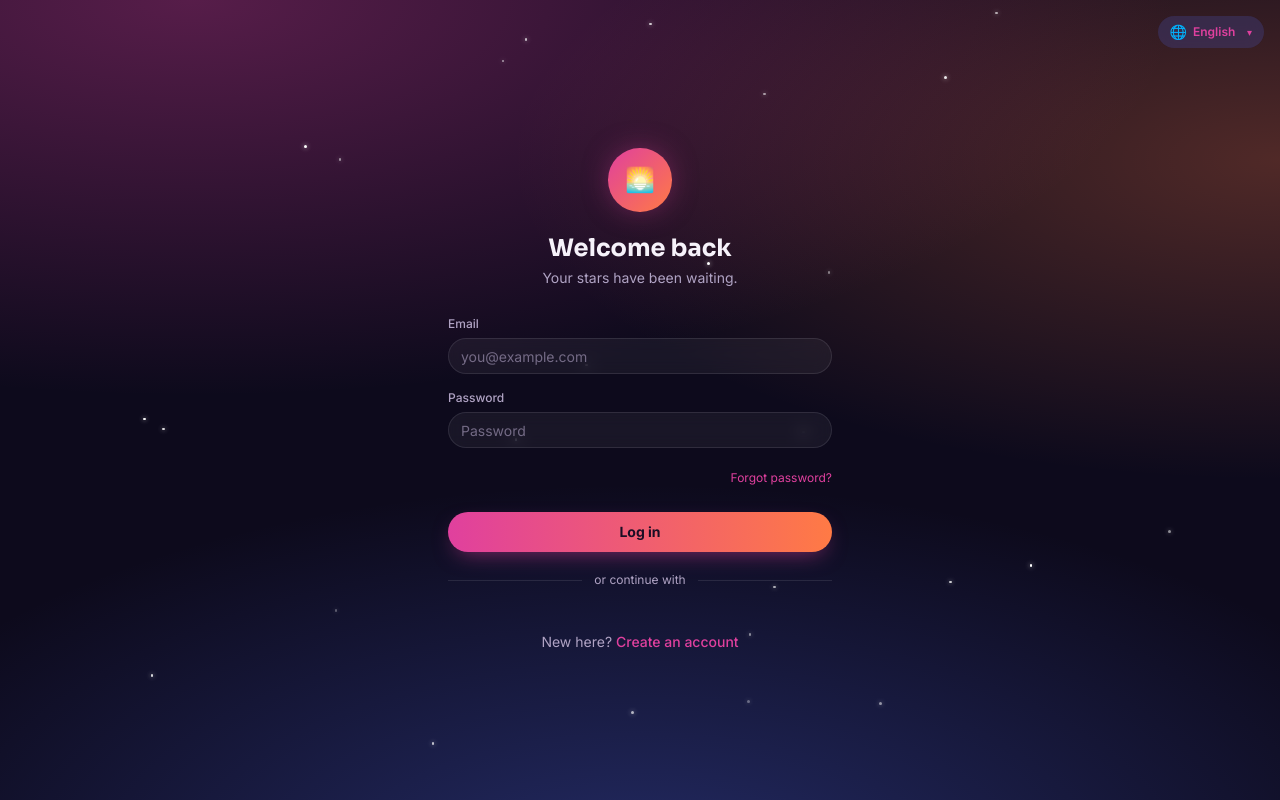
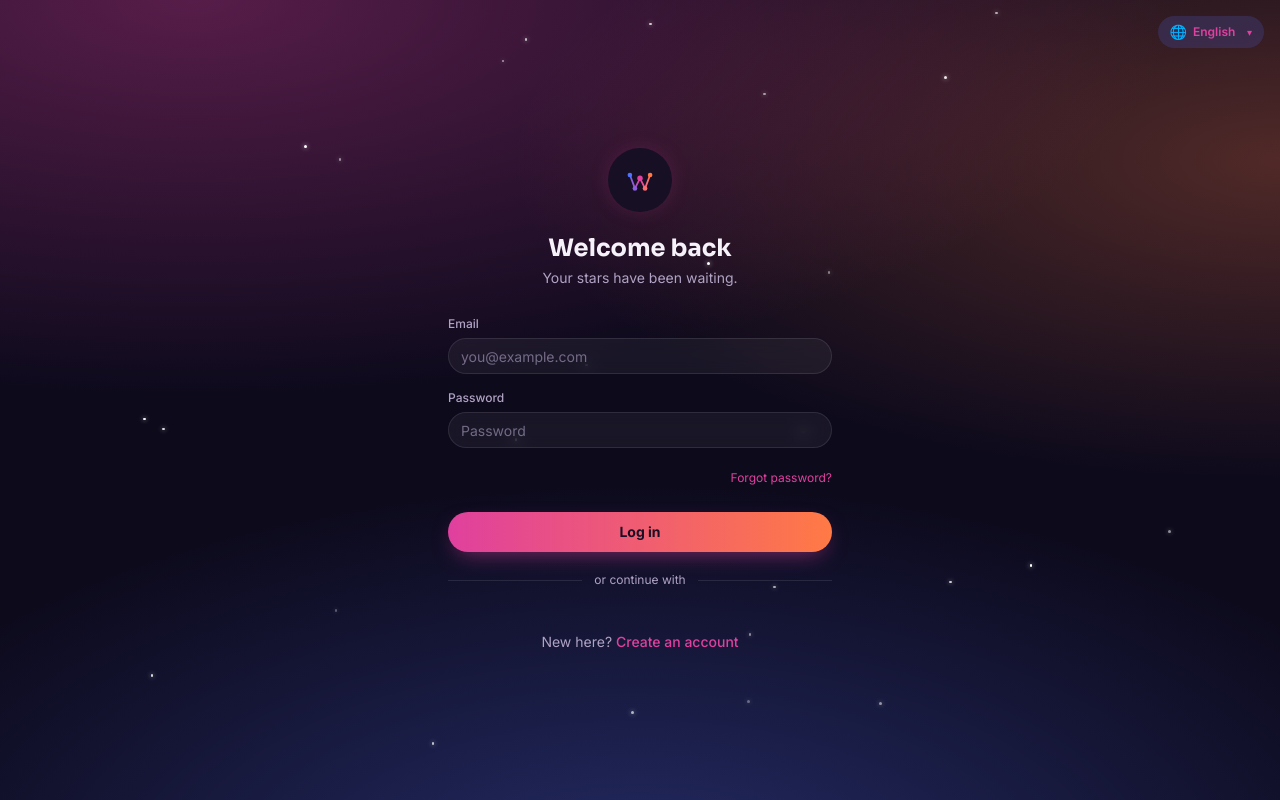
Before and after one commit to KanikaTyagi06/wishjourney, a Next.js app in the folder frontend/: page /en/login in a window 1280 px wide. Built offline with nearby package versions, Linux system fonts and the light colour scheme.

Commit message:
feat(brand): add WishJourney constellation logo mark, update register copy

```diff
--- a/frontend/src/app/[locale]/login/page.tsx
+++ b/frontend/src/app/[locale]/login/page.tsx
@@ -9,6 +9,7 @@ import Stars from "@/components/Stars";
 import { Button } from "@/components/ui/button";
 import { Input } from "@/components/ui/input";
 import { Label } from "@/components/ui/label";
+import WishJourneyMark from "@/components/WishJourneyMark";
 
 declare global {
   interface Window {
@@ -102,12 +103,11 @@ export default function LoginPage() {
         <div
           className="w-16 h-16 rounded-2xl flex items-center justify-center mx-auto mb-5"
           style={{
-            background:
-              "linear-gradient(135deg, var(--nebula-magenta), var(--nebula-orange))",
-            boxShadow: "0 0 30px -6px rgba(224, 64, 158, 0.55)",
+            background: "#171025",
+            boxShadow: "0 0 24px -8px rgba(224, 64, 158, 0.4)",
           }}
         >
-          <span className="text-2xl">🌅</span>
+          <WishJourneyMark className="w-8 h-8" />
         </div>
 
         <h1 className="font-heading text-2xl font-bold mb-1 text-nebula-ink">
--- a/frontend/src/app/[locale]/register/page.tsx
+++ b/frontend/src/app/[locale]/register/page.tsx
@@ -5,6 +5,11 @@ import { useRouter, useParams } from "next/navigation";
 import { useTranslations } from "next-intl";
 import { api } from "@/lib/api";
 import LanguageSwitcher from "@/components/LanguageSwitcher";
+import Stars from "@/components/Stars";
+import { Button } from "@/components/ui/button";
+import { Input } from "@/components/ui/input";
+import { Label } from "@/components/ui/label";
+import WishJourneyMark from "@/components/WishJourneyMark";
 
 export default function RegisterPage() {
   const router = useRouter();
@@ -49,89 +54,108 @@ export default function RegisterPage() {
   }
 
   return (
-    <main className="min-h-screen flex items-center justify-center bg-background px-4 relative">
-      <div className="absolute top-4 right-4">
+    <main className="min-h-screen flex items-center justify-center px-4 relative overflow-hidden py-10">
+      <Stars count={26} />
+      <div className="absolute top-4 right-4 z-10">
         <LanguageSwitcher />
       </div>
-      <div className="w-full max-w-sm text-center">
-        <div className="w-14 h-14 rounded-2xl bg-brand-amber flex items-center justify-center mx-auto mb-5">
-          <span className="text-2xl">🌅</span>
+
+      <div className="w-full max-w-sm text-center relative z-10">
+        <div
+          className="w-16 h-16 rounded-2xl flex items-center justify-center mx-auto mb-5"
+          style={{
+            background: "#171025",
+            boxShadow: "0 0 24px -8px rgba(224, 64, 158, 0.4)",
+          }}
+        >
+          <WishJourneyMark className="w-8 h-8" />
         </div>
-        <h1 className="text-xl font-medium mb-1">{t("title")}</h1>
-        <p className="text-sm text-text-secondary mb-7">{t("subtitle")}</p>
 
-        <form className="space-y-3 text-left" onSubmit={handleSubmit}>
+        <h1 className="font-heading text-2xl font-bold mb-1 text-nebula-ink">
+          {t("title")}
+        </h1>
+        <p className="text-sm text-nebula-ink-soft mb-7">{t("subtitle")}</p>
+
+        <form className="space-y-4 text-left" onSubmit={handleSubmit}>
           <div>
-            <label className="text-xs text-text-secondary mb-1 block">
+            <Label className="text-xs text-nebula-ink-soft mb-1.5 block">
               {t("username")}
-            </label>
-            <input
+            </Label>
+            <Input
               type="text"
               placeholder="yourname"
               value={username}
               onChange={(e) => setUsername(e.target.value)}
               required
-              className="w-full border border-border-soft rounded-lg px-3 py-2.5 text-sm outline-none focus:border-brand-rose"
+              className="bg-white/5 border-nebula-line text-nebula-ink placeholder:text-nebula-ink-soft/60 backdrop-blur-sm rounded-xl focus-visible:border-nebula-magenta focus-visible:ring-nebula-magenta/30"
             />
           </div>
           <div>
-            <label className="text-xs text-text-secondary mb-1 block">
+            <Label className="text-xs text-nebula-ink-soft mb-1.5 block">
               {t("email")}
-            </label>
-            <input
+            </Label>
+            <Input
               type="email"
               placeholder="you@example.com"
               value={email}
               onChange={(e) => setEmail(e.target.value)}
               required
-              className="w-full border border-border-soft rounded-lg px-3 py-2.5 text-sm outline-none focus:border-brand-rose"
+              className="bg-white/5 border-nebula-line text-nebula-ink placeholder:text-nebula-ink-soft/60 backdrop-blur-sm rounded-xl focus-visible:border-nebula-magenta focus-visible:ring-nebula-magenta/30"
             />
           </div>
           <div>
-            <label className="text-xs text-text-secondary mb-1 block">
+            <Label className="text-xs text-nebula-ink-soft mb-1.5 block">
               {t("password")}
-            </label>
-            <input
+            </Label>
+            <Input
               type="password"
               placeholder="At least 8 characters"
               value={password}
               onChange={(e) => setPassword(e.target.value)}
               required
-              className="w-full border border-border-soft rounded-lg px-3 py-2.5 text-sm outline-none focus:border-brand-rose"
+              className="bg-white/5 border-nebula-line text-nebula-ink placeholder:text-nebula-ink-soft/60 backdrop-blur-sm rounded-xl focus-visible:border-nebula-magenta focus-visible:ring-nebula-magenta/30"
             />
           </div>
           <div>
-            <label className="text-xs text-text-secondary mb-1 block">
+            <Label className="text-xs text-nebula-ink-soft mb-1.5 block">
               {t("confirmPassword")}
-            </label>
-            <input
+            </Label>
+            <Input
               type="password"
               placeholder="Re-enter password"
               value={passwordConfirm}
               onChange={(e) => setPasswordConfirm(e.target.value)}
               required
-              className="w-full border border-border-soft rounded-lg px-3 py-2.5 text-sm outline-none focus:border-brand-rose"
+              className="bg-white/5 border-nebula-line text-nebula-ink placeholder:text-nebula-ink-soft/60 backdrop-blur-sm rounded-xl focus-visible:border-nebula-magenta focus-visible:ring-nebula-magenta/30"
             />
           </div>
 
           {error && (
-            <p className="text-xs text-brand-rose-dark bg-brand-peach rounded-lg px-3 py-2">
+            <p className="text-xs text-nebula-ink bg-destructive/20 border border-destructive/30 rounded-xl px-3 py-2">
               {error}
             </p>
           )}
 
-          <button
+          <Button
             type="submit"
             disabled={loading}
-            className="w-full bg-brand-rose text-brand-peach rounded-lg py-2.5 text-sm font-medium mt-2 disabled:opacity-60"
+            className="w-full rounded-xl py-5 text-sm font-bold mt-2 border-0 text-[#1A0E24] disabled:opacity-60"
+            style={{
+              background:
+                "linear-gradient(90deg, var(--nebula-magenta), var(--nebula-orange))",
+              boxShadow: "0 8px 22px -8px rgba(224, 64, 158, 0.6)",
+            }}
           >
             {loading ? t("creatingAccount") : t("createAccount")}
-          </button>
+          </Button>
         </form>
 
-        <p className="text-sm text-text-secondary mt-6">
+        <p className="text-sm text-nebula-ink-soft mt-6">
           {t("alreadyHaveAccount")}{" "}
-          <a href={`/${locale}/login`} className="text-brand-rose font-medium">
+          <a
+            href={`/${locale}/login`}
+            className="text-nebula-magenta font-medium hover:underline"
+          >
             {t("logIn")}
           </a>
         </p>
--- /dev/null
+++ b/frontend/src/components/WishJourneyMark.tsx
@@ -0,0 +1,38 @@
+interface WishJourneyMarkProps {
+  className?: string;
+}
+
+export default function WishJourneyMark({
+  className = "w-7 h-7",
+}: WishJourneyMarkProps) {
+  return (
+    <svg
+      viewBox="0 0 76 64"
+      className={className}
+      fill="none"
+      xmlns="http://www.w3.org/2000/svg"
+    >
+      <defs>
+        <linearGradient id="wjLineGradient" x1="0" y1="0" x2="76" y2="0" gradientUnits="userSpaceOnUse">
+          <stop offset="0%" stopColor="#5271FF" />
+          <stop offset="25%" stopColor="#8A5FE0" />
+          <stop offset="50%" stopColor="#E0409E" />
+          <stop offset="75%" stopColor="#FF6F70" />
+          <stop offset="100%" stopColor="#FF7A45" />
+        </linearGradient>
+      </defs>
+      <polyline
+        points="14,20 26,52 38,28 50,52 62,20"
+        stroke="url(#wjLineGradient)"
+        strokeWidth="4.2"
+        strokeLinecap="round"
+        strokeLinejoin="round"
+      />
+      <circle cx="14" cy="20" r="5.5" fill="#5271FF" />
+      <circle cx="26" cy="52" r="5.5" fill="#8A5FE0" />
+      <circle cx="38" cy="28" r="6.5" fill="#E0409E" />
+      <circle cx="50" cy="52" r="5.5" fill="#FF6F70" />
+      <circle cx="62" cy="20" r="5.5" fill="#FF7A45" />
+    </svg>
+  );
+}
--- a/frontend/src/messages/en.json
+++ b/frontend/src/messages/en.json
@@ -18,8 +18,8 @@
 
 
   "register": {
-    "title": "Start your journey",
-    "subtitle": "Create an account to plan your first wish.",
+    "title": "Begin your map",
+    "subtitle": "Create an account to start your first wish.",
     "username": "Username",
     "email": "Email",
     "password": "Password",
--- a/frontend/src/messages/hi.json
+++ b/frontend/src/messages/hi.json
@@ -17,8 +17,8 @@
   },
 
   "register": {
-    "title": "अपनी यात्रा शुरू करें",
-    "subtitle": "अपनी पहली इच्छा की योजना बनाने के लिए खाता बनाएं।",
+    "title": "अपना नक्शा शुरू करें",
+    "subtitle": "अपनी पहली इच्छा शुरू करने के लिए खाता बनाएं।",
     "username": "उपयोगकर्ता नाम",
     "email": "ईमेल",
     "password": "पासवर्ड",
```
